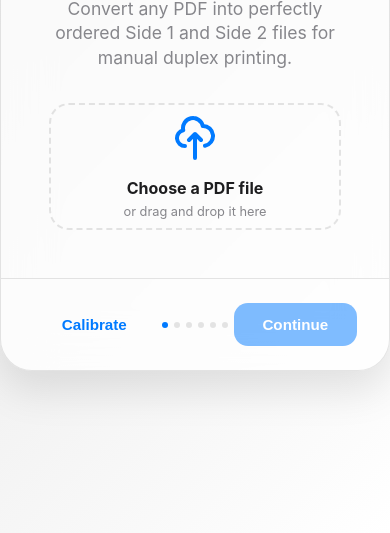
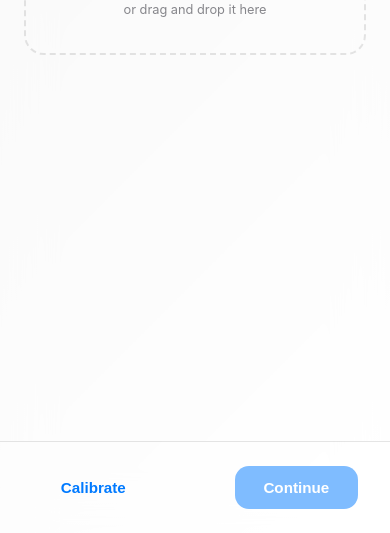
Before and after one commit to MiserereMei/duplex-me, a website built with Vite: page index.html in a window 390 px wide. Shown: the part 311-844 px from the top of the page. Built offline with nearby package versions, Linux system fonts and the light colour scheme.

Commit message:
feat: replace wizard navigation dots with iOS-style back button, update step transitions, and implement mobile-responsive layout adjustments.

```diff
--- a/app.js
+++ b/app.js
@@ -5,7 +5,6 @@ const wizard = document.querySelector('.wizard-container');
 const steps = document.querySelectorAll('.step');
 const nextBtn = document.getElementById('nextBtn');
 const backBtn = document.getElementById('backBtn');
-const dots = document.querySelectorAll('#dots div');
 const fileInput = document.getElementById('fileInput');
 const dropzone = document.getElementById('dropzone');
 
@@ -33,11 +32,6 @@ function updateWizardUI() {
         } else if (stepNum < currentStep) {
             step.classList.add('past');
         }
-    });
-
-    // Update Dots
-    dots.forEach((dot, idx) => {
-        dot.style.background = (idx + 1 <= currentStep) ? 'var(--accent-color)' : 'var(--border-color)';
     });
 
     // Update Buttons Visibility
--- a/index.html
+++ b/index.html
@@ -68,7 +68,6 @@
             display: flex;
             flex-direction: column;
             overflow: hidden;
-            transition: all 0.5s cubic-bezier(0.4, 0, 0.2, 1);
         }
 
         /* Step Content */
@@ -91,7 +90,6 @@
             opacity: 0;
             transform: translateX(40px);
             pointer-events: none;
-            transition: all 0.5s cubic-bezier(0.4, 0, 0.2, 1);
         }
 
         .step.active {
@@ -164,6 +162,7 @@
             gap: 0.8rem;
             width: 100%;
             max-width: 320px;
+            margin: 2rem auto 0 auto;
         }
 
         .btn-group button {
@@ -242,6 +241,34 @@
             display: none !important;
         }
 
+        @media (max-width: 680px) {
+            .wizard-container {
+                height: 100vh;
+                max-width: 100%;
+                border-radius: 0;
+                border: none;
+            }
+
+            .step {
+                padding: 2rem 1.5rem;
+                text-align: left;
+                align-items: flex-start;
+            }
+
+            h1 {
+                font-size: 1.8rem;
+            }
+
+            p {
+                max-width: 100%;
+            }
+
+            .btn-group {
+                margin-top: auto !important;
+                margin-bottom: 1rem;
+            }
+        }
+
         @media print {
             body * { visibility: hidden; }
         }
@@ -303,19 +330,8 @@
                 </div>
             </div>
 
-            <!-- Step 4: The Flip Instructions -->
+            <!-- Step 4: Side 2 -->
             <div id="step4" class="step">
-                <h1>Ready for Side 2?</h1>
-                <p id="flipInstructionText">Take the printed stack from the tray and place it back into the paper feeder.</p>
-
-                <div style="margin-top: 2rem; background: rgba(255,255,255,0.05); padding: 1.5rem; border-radius: 20px; border: 1px solid var(--border-color); width: 100%;">
-                    <strong style="color: var(--accent-color);">Pro Tip:</strong>
-                    <p style="font-size: 0.9rem; margin-top: 0.5rem;" id="tipText">Don't rotate or shuffle the pages. Just move the stack as is.</p>
-                </div>
-            </div>
-
-            <!-- Step 5: Side 2 -->
-            <div id="step5" class="step">
                 <h1 id="side2Title">Side 2 (Even Pages)</h1>
                 <p id="side2Text">Final Step: Print these pages on the back of your first stack.</p>
 
@@ -325,8 +341,8 @@
                 </div>
             </div>
 
-            <!-- Step 6: Success -->
-            <div id="step6" class="step">
+            <!-- Step 5: Success -->
+            <div id="step5" class="step">
                 <svg class="success-checkmark" fill="none" viewBox="0 0 24 24" stroke="currentColor">
                     <path stroke-linecap="round" stroke-linejoin="round" stroke-width="2" d="M9 12l2 2 4-4m6 2a9 9 0 11-18 0 9 9 0 0118 0z" />
                 </svg>
@@ -341,14 +357,6 @@
                 <button id="backBtn" class="ghost" style="visibility: hidden;">Back</button>
                 <button id="calibrateBtn" class="ghost">Calibrate</button>
             </div>
-            <div id="dots" style="display: flex; gap: 6px;">
-                <div style="width: 6px; height: 6px; border-radius: 50%; background: var(--accent-color);"></div>
-                <div style="width: 6px; height: 6px; border-radius: 50%; background: var(--border-color);"></div>
-                <div style="width: 6px; height: 6px; border-radius: 50%; background: var(--border-color);"></div>
-                <div style="width: 6px; height: 6px; border-radius: 50%; background: var(--border-color);"></div>
-                <div style="width: 6px; height: 6px; border-radius: 50%; background: var(--border-color);"></div>
-                <div style="width: 6px; height: 6px; border-radius: 50%; background: var(--border-color);"></div>
-            </div>
             <button id="nextBtn" class="primary" disabled>Continue</button>
         </div>
     </div>
```
